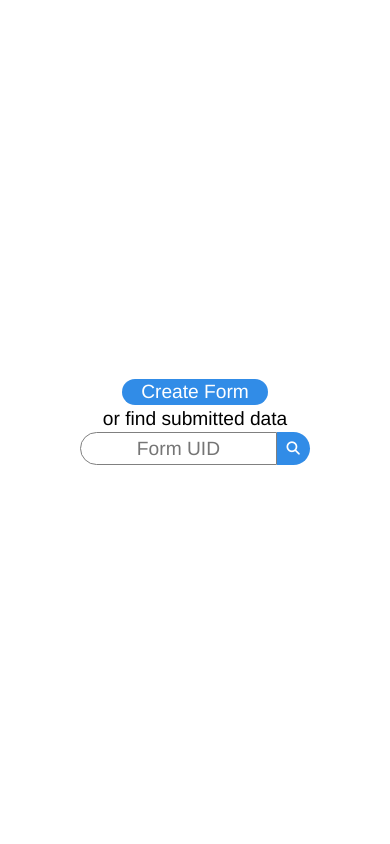
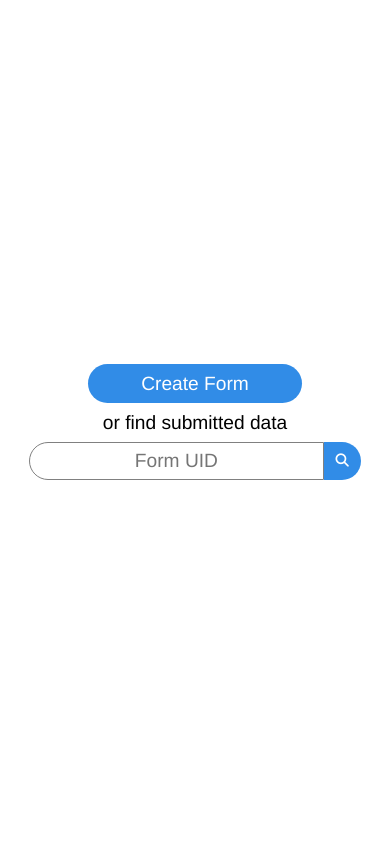
Before and after one commit to Ledorub/form-creator-server, a Django app: template form_creator_app/templates/form_creator_app/home.html in a window 390 px wide. Run offline with Django 4.2, Linux system fonts and the light colour scheme; the template is opened without the code that fills it, so the values that code supplies are empty; some libraries are stand-ins or nearby versions.

Commit message:
Update stylesheets.

```diff
--- a/form_creator_app/static/form_creator_app/css/base.css
+++ b/form_creator_app/static/form_creator_app/css/base.css
@@ -4,4 +4,17 @@ body {
     font-family: Helvetica, sans-serif;
     line-height: 1;
     font-size: 1.2rem;
+    touch-action: none;
+    display: flex;
+    justify-content: center;
 }
+
+#content {
+    width: 30%;
+}
+
+@media only screen and (max-width: 400px) {
+  #content {
+    width: 85%;
+  }
+}
--- a/form_creator_app/static/form_creator_app/css/home.css
+++ b/form_creator_app/static/form_creator_app/css/home.css
@@ -1,6 +1,6 @@
 @import "base.css";
 
-body {
+#content {
   display: flex;
   height: 100vh;
   flex-direction: column;
@@ -14,18 +14,18 @@ label[for="form-uid-input"] {
 
 .anchor-btn {
   border-radius: 100px;
-  padding: 0.9% 5%;
+  padding: 3% 16%;
   text-decoration: none;
 }
 
 .spacing-text {
-  margin: 1% 0;
+  margin: 3% 0;
 }
 
 .search {
   display: flex;
   justify-content: center;
-  min-width: 30%;
+  width: 100%;
 }
 
 .search__bar {
--- a/form_creator_app/templates/form_creator_app/base.html
+++ b/form_creator_app/templates/form_creator_app/base.html
@@ -4,11 +4,14 @@
 <head>
   <meta charset="UTF-8">
   <title>Form Creator App</title>
+  <meta name="viewport" content="width=device-width, height=device-height initial-scale=1.0, maximum-scale=1.0, minimum-scale=1.0,target-densitydpi=device-dpi, user-scalable=no" />
   <link rel="stylesheet" type="text/css"
         href="https://cdnjs.cloudflare.com/ajax/libs/font-awesome/6.1.1/css/all.min.css">
   {% block extraLinks %}{% endblock %}
 </head>
 <body>
-{% block content %}{% endblock %}
+  <div id="content">
+    {% block content %}{% endblock %}
+  </div>
 </body>
 </html>
```
